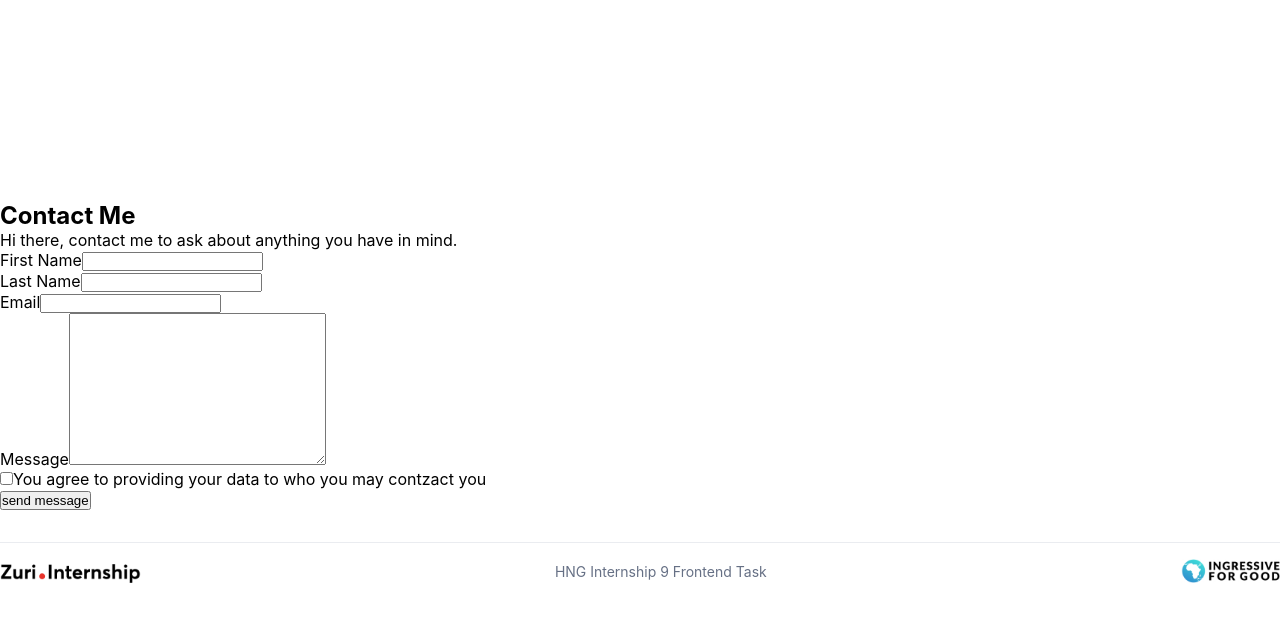
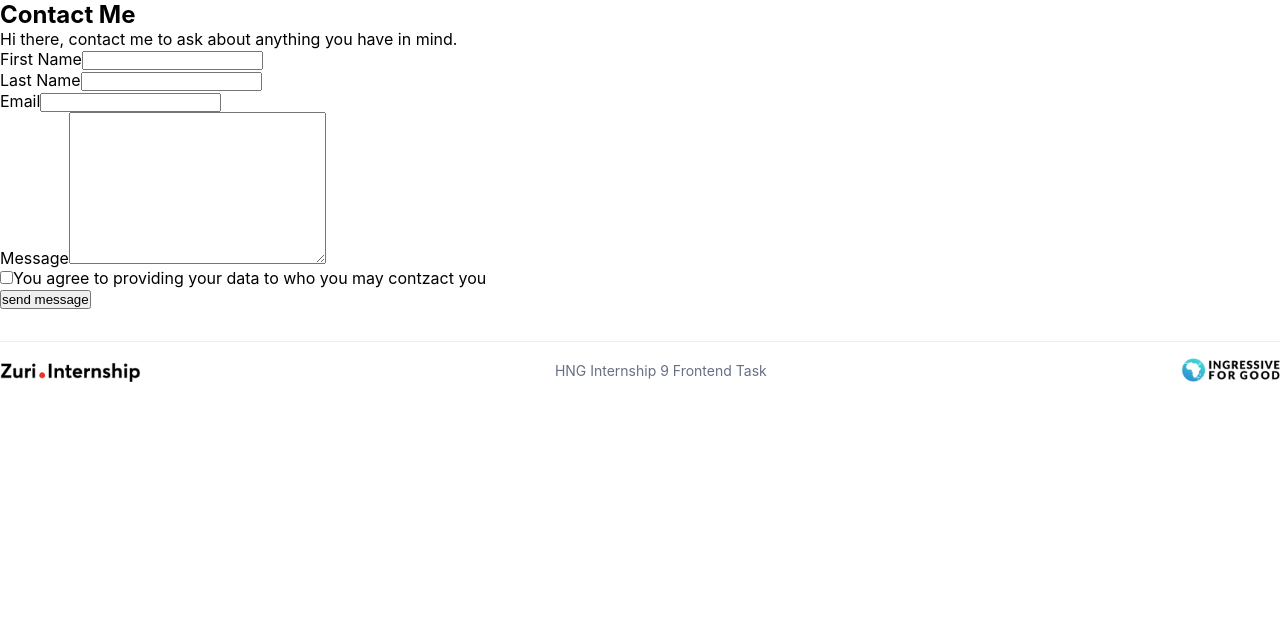
Before and after one commit to ibimina/hng-task-2, a React (Vite) app: page /contact in a window 1280 px wide. Shown: the top 622 px of the page. Built offline with nearby package versions, Linux system fonts and the light colour scheme; the HTML template or start-up script is replaced by a standard one.

Commit message:
refactor : App class style

```diff
--- a/src/index.css
+++ b/src/index.css
@@ -10,14 +10,8 @@ body,
   width: 100%;
   min-height: 100vh;
   font-size: 16px;
-    font-family: "Inter";
+  font-family: "Inter";
   font-style: normal;
-}
-
-.App {
-  display: flex;
-  flex-direction: column;
-  justify-content: center;
 }
 a {
   font-family: "Inter";
```
